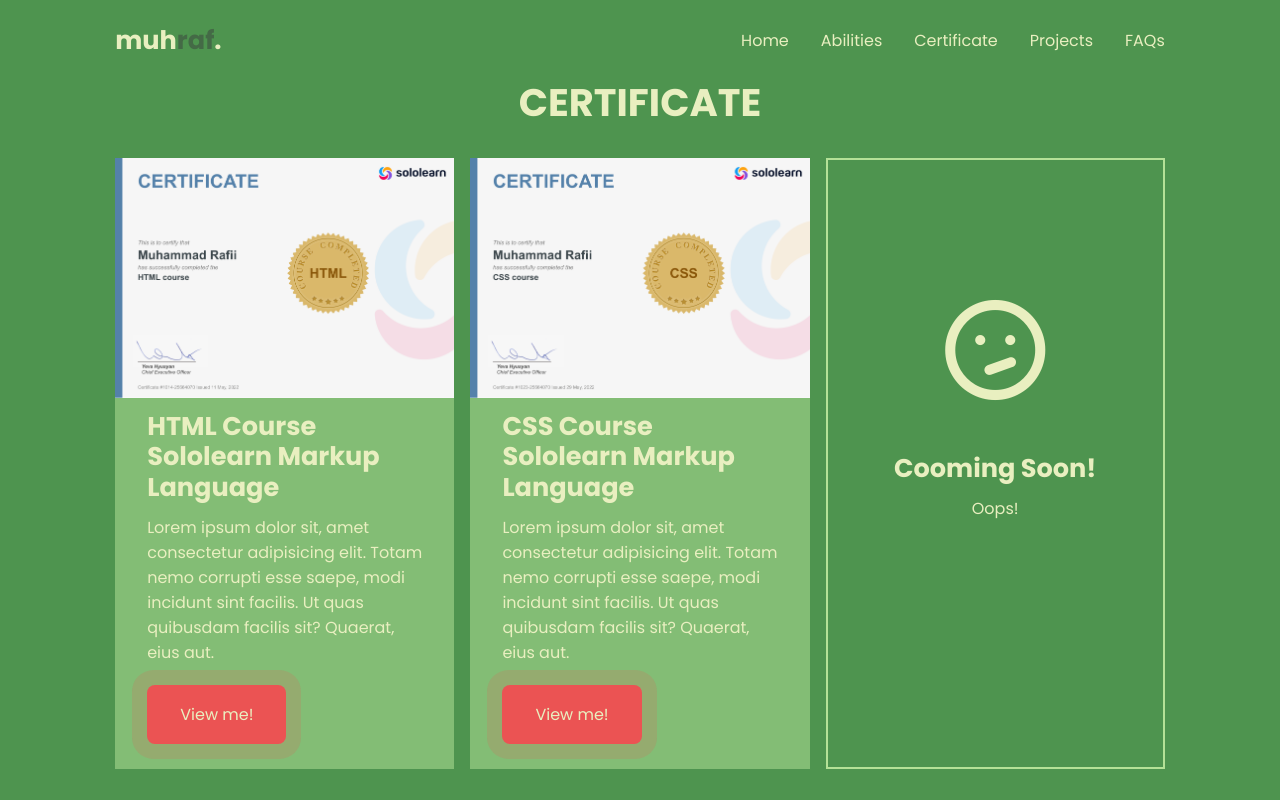
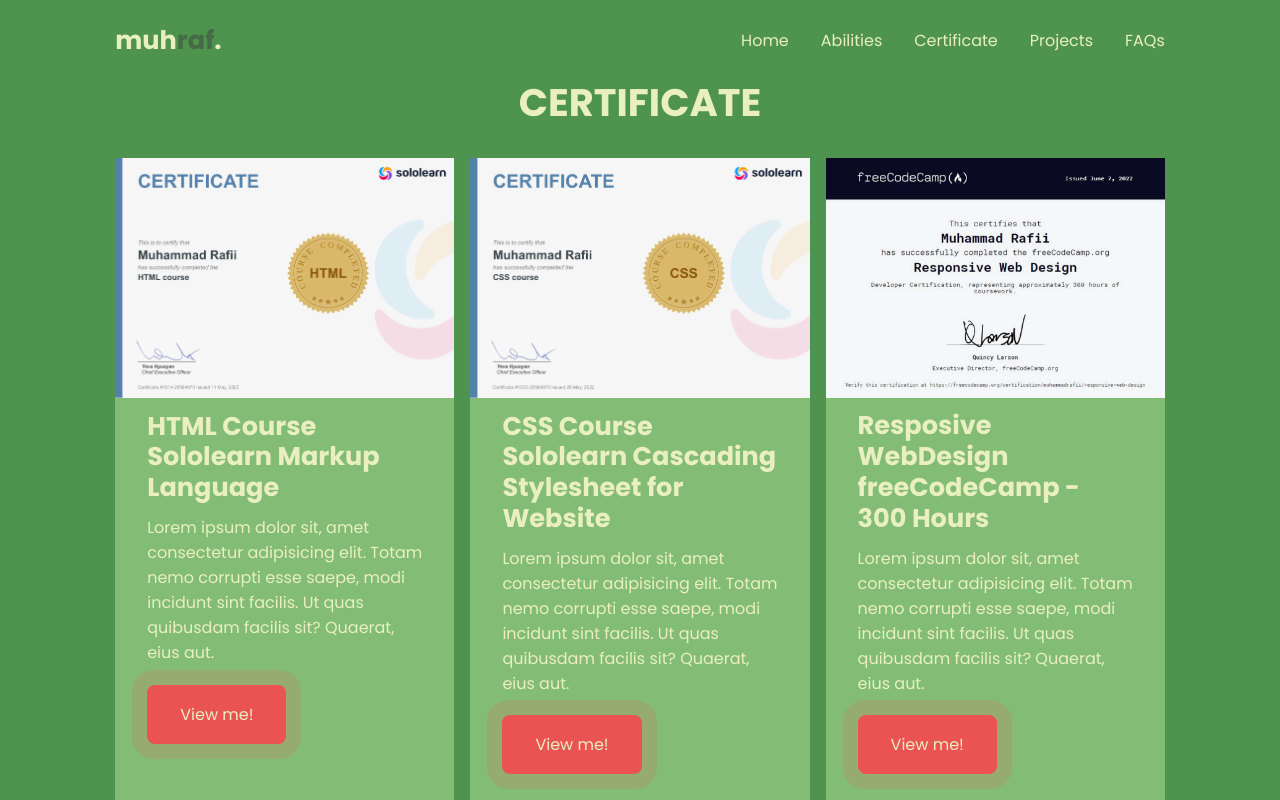
Before and after one commit to fii99/portfolio, a plain HTML site: page index.html in a window 1280 px wide. Both pictures are taken after a click on the link "Certificate". Shown: the part 1680-2480 px from the top of the page. Drawn offline with nearby package versions, Linux system fonts and the light colour scheme.

Commit message:
8th commit

```diff
--- a/assets/style.css
+++ b/assets/style.css
@@ -330,14 +330,6 @@
 	transition: var(--transition);
 }
 
-.certificate:nth-child(3):hover {
-	background: var(--color-bg2);
-	transform: none;
-	box-shadow: none;
-	border: 2px solid var(--color-bg2);
-	color: var(--color-dark);
-}
-
 .certificate:hover {
 	background: transparent;
 	border: 2px solid var(--color-bg3);
@@ -353,12 +345,6 @@
 
 .certificate_info p {
 	margin: 0.8rem 0 1.2rem;
-}
-
-.notavailable {
-	background: transparent;
-	border: 2px solid var(--color-bg3);
-	text-align: center;
 }
 
 /* =====PROJECTS===== */
--- a/index.html
+++ b/index.html
@@ -14,6 +14,35 @@
 
 		<!-- ICON SCOUT CDN -->
 		<link rel="stylesheet" href="https://unicons.iconscout.com/release/v4.0.0/css/line.css" />
+
+		<!-- SCROLL SMOOTH -->
+		<script src="https://ajax.googleapis.com/ajax/libs/jquery/3.3.1/jquery.min.js"></script>
+		<script>
+		$(document).ready(function(){
+		// Add smooth scrolling to all links
+		$("a").on('click', function(event) {
+
+			// Make sure this.hash has a value before overriding default behavior
+			if (this.hash !== "") {
+			// Prevent default anchor click behavior
+			event.preventDefault();
+
+			// Store hash
+			var hash = this.hash;
+
+			// Using jQuery's animate() method to add smooth page scroll
+			// The optional number (800) specifies the number of milliseconds it takes to scroll to the specified area
+			$('html, body').animate({
+				scrollTop: $(hash).offset().top
+			}, 800, function(){
+
+				// Add hash (#) to URL when done scrolling (default click behavior)
+				window.location.hash = hash;
+			});
+			} // End if
+		});
+		});
+		</script>
 	</head>
 	<body>
 		<nav class="nav">
@@ -135,7 +164,7 @@
 						<h3>HTML Course Sololearn Markup Language</h3>
 						<p>Lorem ipsum dolor sit, amet consectetur adipisicing elit. Totam nemo corrupti esse saepe, modi incidunt sint facilis. Ut quas quibusdam facilis sit? Quaerat, eius aut.</p>
 						<div>
-							<a href="assets/certificate/HTML Course - Sololearn.png" class="btn btn_primary" target="_blank">View me!</a>
+							<a href="https://www.sololearn.com/Certificate/1014-25664070/jpg" class="btn btn_primary" target="_blank">View me!</a>
 						</div>
 					</div>
 				</article>
@@ -144,25 +173,23 @@
 						<img src="assets/certificate/CSS Course - Sololearn.png" alt="Oops!" />
 					</div>
 					<div class="certificate_info">
-						<h3>CSS Course Sololearn Markup Language</h3>
+						<h3>CSS Course Sololearn Cascading Stylesheet for Website</h3>
 						<p>Lorem ipsum dolor sit, amet consectetur adipisicing elit. Totam nemo corrupti esse saepe, modi incidunt sint facilis. Ut quas quibusdam facilis sit? Quaerat, eius aut.</p>
 						<div>
-							<a href="assets/certificate/HTML Course - Sololearn.png" class="btn btn_primary" target="_blank">View me!</a>
+							<a href="https://www.sololearn.com/Certificate/1023-25664070/jpg/" class="btn btn_primary" target="_blank">View me!</a>
 						</div>
 					</div>
 				</article>
-				<article class="certificate notavailable">
-					<br /><br /><br /><br />
+				<article class="certificate">
 					<div class="certificate_image">
-						<!-- <img src="" alt="Oops!"> -->
-						<i class="uil uil-confused" style="font-size: 120px"></i>
+						<img src="assets/certificate/Responsive Web - freeCodeCamp.png" alt="Oops!" />
 					</div>
 					<div class="certificate_info">
-						<h3>Cooming Soon!</h3>
-						<p>Oops!</p>
-						<!-- <div>
-							<a href="assets/certificate/HTML Course - Sololearn.png" class="btn btn_primary" target="_blank">View me!</a>
-						</div> -->
+						<h3>Resposive WebDesign freeCodeCamp - 300 Hours</h3>
+						<p>Lorem ipsum dolor sit, amet consectetur adipisicing elit. Totam nemo corrupti esse saepe, modi incidunt sint facilis. Ut quas quibusdam facilis sit? Quaerat, eius aut.</p>
+						<div>
+							<a href="https://freecodecamp.org/certification/muhammadrafii/responsive-web-design" class="btn btn_primary" target="_blank">View me!</a>
+						</div>
 					</div>
 				</article>
 			</div>
```
Also changed, not shown: assets/certificate/Responsive Web - freeCodeCamp.png (added).
